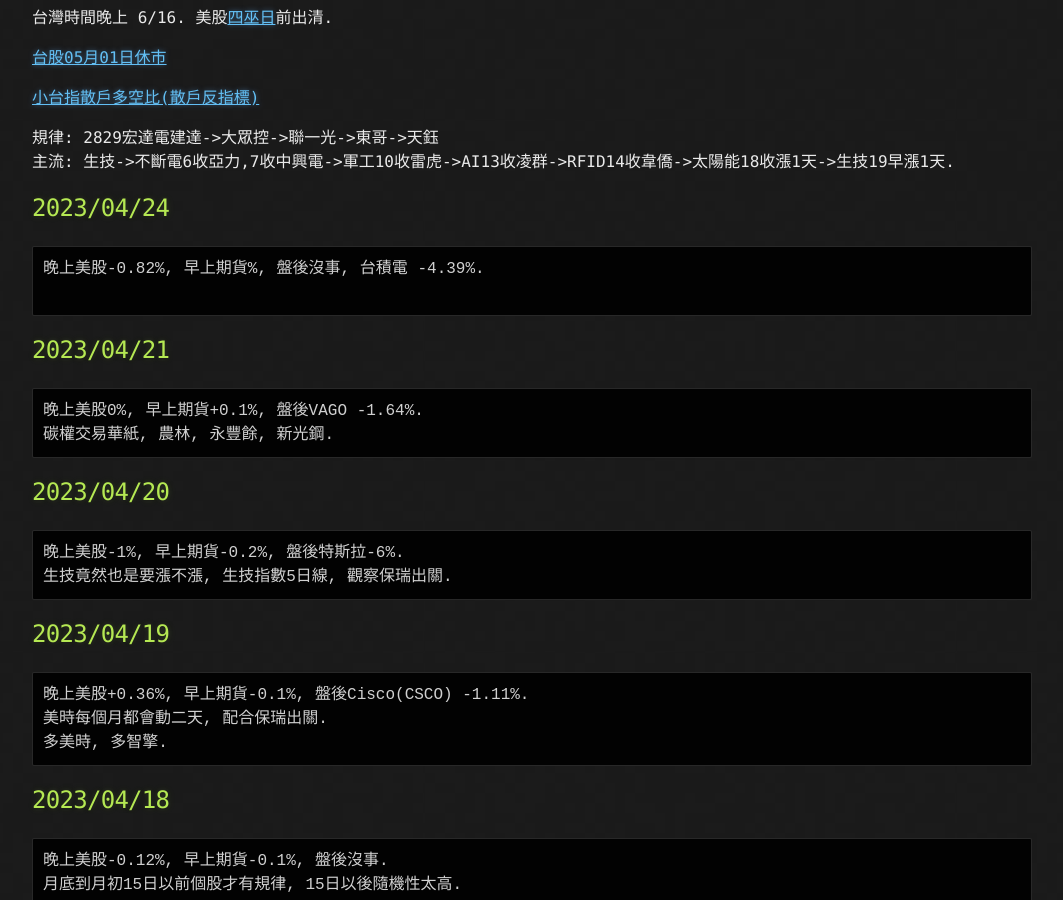
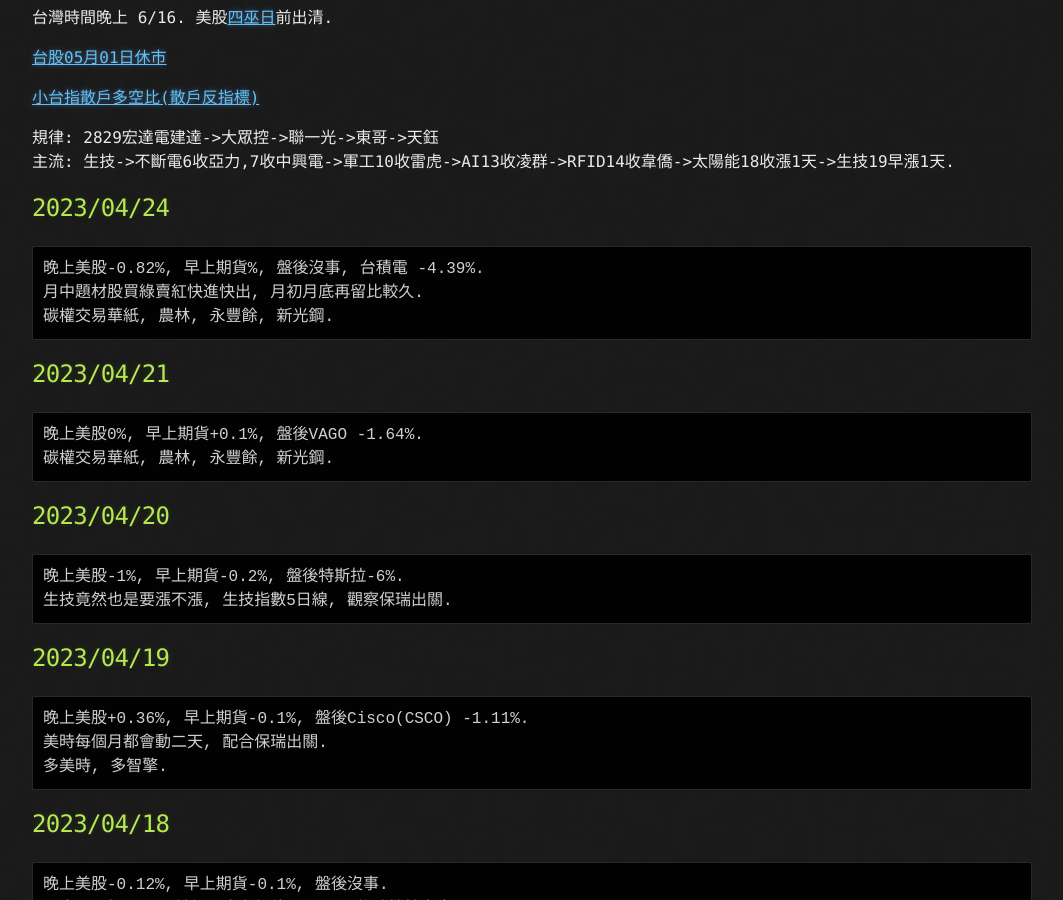
Before and after one commit to lepg5487/Stock_God, a Jekyll site: the page built from index.md, in a window 1280 px wide and 900 px high, scrolled down 412 px. Shown: the whole window, without its empty margins (108-1171 px from the left). Built offline with Jekyll 4.4.1, drawn with Linux system fonts in a browser that asks for light colours; our own code applies the rules of GitHub Pages for plain Markdown files.

Commit message:
Update index.md

````diff
--- a/index.md
+++ b/index.md
@@ -22,7 +22,8 @@ layout: testlayouts
 ## 2023/04/24
 ```
 晚上美股-0.82%, 早上期貨%, 盤後沒事, 台積電 -4.39%.
-
+月中題材股買綠賣紅快進快出, 月初月底再留比較久.
+碳權交易華紙, 農林, 永豐餘, 新光鋼.
 ```
 
 ## 2023/04/21
````
